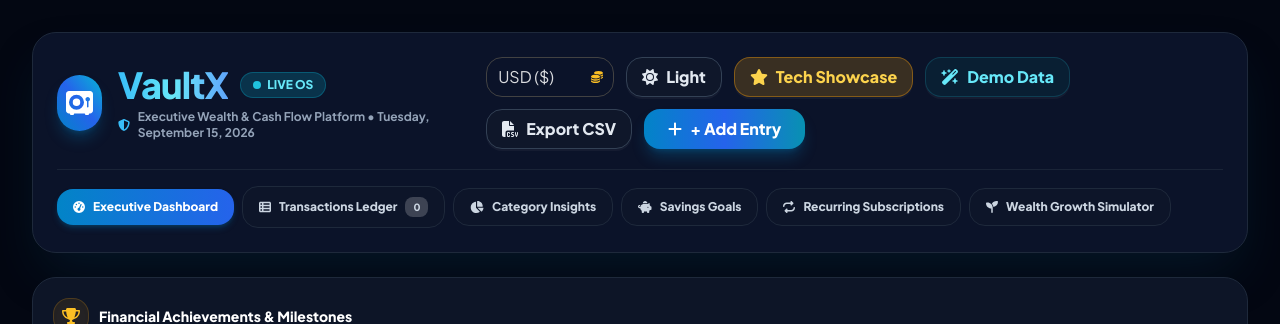
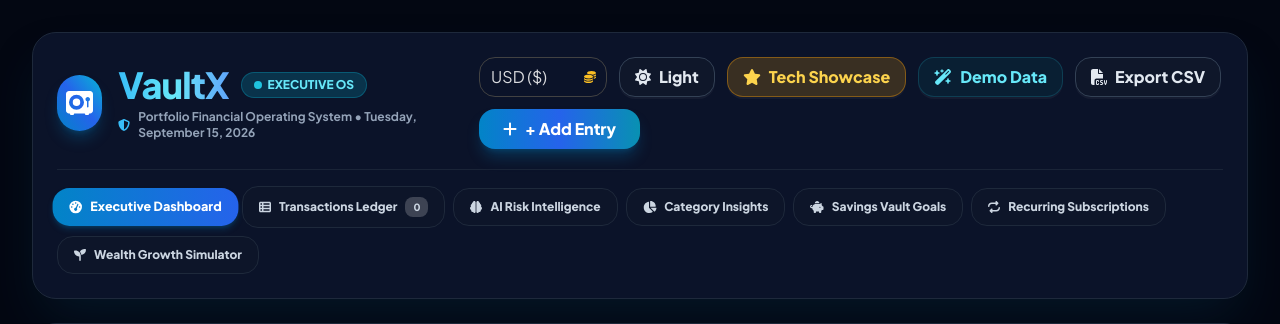
Before and after one commit to farwanasir2810-collab/finance_tracker, a React (Vite) app in the folder FrontEnd/: page / in a window 1280 px wide. Shown: the top 324 px of the page. Built offline with nearby package versions, Linux system fonts and the light colour scheme; no server answers.

Commit message:
VaultX - Connected Executive Header Navigation Hub with 7 Full-Page Workspaces

```diff
--- a/FrontEnd/src/routes/Home.jsx
+++ b/FrontEnd/src/routes/Home.jsx
@@ -23,7 +23,8 @@ import {
   faBrain,
   faGaugeHigh,
   faStar,
-  faTableList
+  faTableList,
+  faWallet
 } from '@fortawesome/free-solid-svg-icons';
 import dayjs from 'dayjs';
 
@@ -76,7 +77,7 @@ const Home = () => {
   const [transactions, setTransactions] = useState([]);
   const [summary, setSummary] = useState({ totalIncome: 0, totalExpenses: 0, balance: 0 });
 
-  // Navigation Workspace Key
+  // Connected Navigation Workspace Key
   const [activeWorkspaceKey, setActiveWorkspaceKey] = useState('overview');
 
   // Theme & Customization
@@ -341,7 +342,7 @@ const Home = () => {
           }`}>
             <div className="flex flex-col space-y-5">
 
-              {/* Top Row: Brand, Status, Currency, Actions */}
+              {/* Top Row: Brand, Live Status, Controls & Actions */}
               <div className="flex flex-col lg:flex-row lg:items-center justify-between gap-6">
                 <div className="flex items-center gap-4">
                   <div className="w-14 h-14 rounded-3xl bg-gradient-to-tr from-sky-600 via-blue-600 to-cyan-500 text-white flex items-center justify-center text-2xl font-black shadow-lg shadow-sky-600/30">
@@ -354,17 +355,19 @@ const Home = () => {
                       </h1>
                       <span className="flex items-center gap-1.5 px-3 py-1 rounded-full text-xs font-black bg-cyan-500/20 text-cyan-300 border border-cyan-500/30">
                         <span className="w-2 h-2 rounded-full bg-cyan-400 animate-pulse"></span>
-                        LIVE OS
+                        EXECUTIVE OS
                       </span>
                     </div>
                     <span className={`mt-1 flex items-center gap-2 text-xs font-bold ${isDarkMode ? 'text-slate-400' : 'text-slate-500'}`}>
                       <FontAwesomeIcon icon={faShieldHalved} className="text-sky-400" />
-                      Executive Wealth & Cash Flow Platform • {dayjs().format('dddd, MMMM D, YYYY')}
+                      Portfolio Financial Operating System • {dayjs().format('dddd, MMMM D, YYYY')}
                     </span>
                   </div>
                 </div>
 
+                {/* Right Action Controls */}
                 <div className="flex flex-wrap items-center gap-3">
+                  {/* Currency Dropdown */}
                   <Select
                     value={currencyKey}
                     onChange={val => setCurrencyKey(val)}
@@ -378,6 +381,7 @@ const Home = () => {
                     <Option value="PKR">PKR (Rs)</Option>
                   </Select>
 
+                  {/* Light / Dark Mode Toggle */}
                   <Button
                     size="large"
                     onClick={() => setIsDarkMode(!isDarkMode)}
@@ -389,6 +393,7 @@ const Home = () => {
                     {isDarkMode ? 'Light' : 'Dark'}
                   </Button>
 
+                  {/* Recruiter Spotlight Tech Showcase */}
                   <Button
                     icon={<FontAwesomeIcon icon={faStar} className="text-amber-400" />}
                     size="large"
@@ -398,6 +403,7 @@ const Home = () => {
                     Tech Showcase
                   </Button>
 
+                  {/* Load Demo Data */}
                   <Button
                     icon={<FontAwesomeIcon icon={faWandMagicSparkles} className="text-cyan-400" />}
                     size="large"
@@ -410,6 +416,7 @@ const Home = () => {
                     Demo Data
                   </Button>
 
+                  {/* Export CSV */}
                   <Button
                     icon={<FontAwesomeIcon icon={faFileCsv} className={isDarkMode ? 'text-slate-300' : 'text-slate-600'} />}
                     size="large"
@@ -421,6 +428,7 @@ const Home = () => {
                     Export CSV
                   </Button>
 
+                  {/* Primary Add Entry Button */}
                   <Button
                     type="primary"
                     size="large"
@@ -433,13 +441,14 @@ const Home = () => {
                 </div>
               </div>
 
-              {/* Bottom Row: Executive Connected Navbar Tabs */}
+              {/* Bottom Row: Executive Connected Navigation Hub */}
               <div className="pt-4 border-t border-slate-800/80 flex flex-wrap items-center gap-2">
                 {[
                   { key: 'overview', label: 'Executive Dashboard', icon: faGaugeHigh },
                   { key: 'ledger', label: 'Transactions Ledger', icon: faTableList, count: transactions.length },
+                  { key: 'ai', label: 'AI Risk Intelligence', icon: faBrain },
                   { key: 'analytics', label: 'Category Insights', icon: faChartPie },
-                  { key: 'goals', label: 'Savings Goals', icon: faPiggyBank },
+                  { key: 'goals', label: 'Savings Vault Goals', icon: faPiggyBank },
                   { key: 'subscriptions', label: 'Recurring Subscriptions', icon: faRepeat },
                   { key: 'growth', label: 'Wealth Growth Simulator', icon: faSeedling }
                 ].map(nav => (
@@ -448,7 +457,7 @@ const Home = () => {
                     onClick={() => setActiveWorkspaceKey(nav.key)}
                     className={`flex items-center gap-2 px-4 py-2.5 rounded-2xl font-black text-xs transition-all ${
                       activeWorkspaceKey === nav.key
-                        ? 'bg-gradient-to-r from-sky-600 to-blue-600 text-white shadow-md shadow-sky-600/25 border-0'
+                        ? 'bg-gradient-to-r from-sky-600 to-blue-600 text-white shadow-md shadow-sky-600/25 border-0 scale-105'
                         : isDarkMode
                         ? 'bg-slate-900/60 text-slate-300 border border-slate-800 hover:border-slate-700 hover:text-white'
                         : 'bg-slate-100 text-slate-700 border border-slate-200 hover:bg-slate-200'
@@ -468,7 +477,7 @@ const Home = () => {
             </div>
           </div>
 
-          {/* Gamified Milestones & Badges */}
+          {/* Achievement Badges Header Ribbon */}
           <AchievementBadges summary={convertedSummary} transactionCount={transactions.length} isDarkMode={isDarkMode} />
 
           {/* Hero Financial Summary Stat Grid */}
@@ -483,7 +492,9 @@ const Home = () => {
             isDarkMode={isDarkMode}
           />
 
-          {/* Workspace 1: Executive Dashboard Overview */}
+          {/* ========================================================================= */}
+          {/* SECTION 1: EXECUTIVE DASHBOARD OVERVIEW */}
+          {/* ========================================================================= */}
           {activeWorkspaceKey === 'overview' && (
             <div className="space-y-6">
               <AIAdvisor summary={convertedSummary} transactions={transactions} isDarkMode={isDarkMode} />
@@ -498,7 +509,9 @@ const Home = () => {
             </div>
           )}
 
-          {/* Workspace 2: Transactions Ledger Table (Prominent & Full Featured) */}
+          {/* ========================================================================= */}
+          {/* SECTION 2: TRANSACTIONS LEDGER & AUDIT TABLE (PROMINENT & FULL FEATURED) */}
+          {/* ========================================================================= */}
           {activeWorkspaceKey === 'ledger' && (
             <div className="space-y-4">
               {/* Search, Date & Type Filter Toolbar */}
@@ -563,9 +576,31 @@ const Home = () => {
                     </Button>
                   </div>
                 </div>
+
+                {/* Active Filter Chips */}
+                {hasActiveFilters && (
+                  <div className="mt-4 pt-3 border-t border-slate-800 flex flex-wrap items-center gap-2 text-xs">
+                    <span className="font-bold text-slate-400">Active Filters:</span>
+                    {filterType !== 'all' && (
+                      <Tag closable onClose={() => setFilterType('all')} color="blue" className="font-bold rounded-xl px-2.5 py-0.5">
+                        Type: {filterType.toUpperCase()}
+                      </Tag>
+                    )}
+                    {searchCategory.trim() !== '' && (
+                      <Tag closable onClose={() => setSearchCategory('')} color="purple" className="font-bold rounded-xl px-2.5 py-0.5">
+                        Category: &quot;{searchCategory}&quot;
+                      </Tag>
+                    )}
+                    {dateRange !== null && (
+                      <Tag closable onClose={() => setDateRange(null)} color="amber" className="font-bold rounded-xl px-2.5 py-0.5">
+                        Range Filter
+                      </Tag>
+                    )}
+                  </div>
+                )}
               </div>
 
-              {/* Transactions Ledger Table Container */}
+              {/* Transactions Table Container */}
               <div className={`rounded-3xl border overflow-hidden transition-colors duration-300 ${
                 isDarkMode ? 'bg-[#0b1329] border-slate-800' : 'bg-white border-slate-200/90 shadow-sm'
               }`}>
@@ -576,7 +611,7 @@ const Home = () => {
                     </div>
                     <div>
                       <h2 className="text-lg font-black m-0 text-white">Full Transaction Audit Ledger</h2>
-                      <span className="text-xs text-slate-400 font-semibold">Complete ledger of logged income & expense records</span>
+                      <span className="text-xs text-slate-400 font-semibold">Complete ledger of logged income & expense records ({currencyKey})</span>
                     </div>
                   </div>
                   <Tag color="blue" className="font-black px-3 py-1 rounded-xl text-xs">
@@ -610,22 +645,37 @@ const Home = () => {
             </div>
           )}
 
-          {/* Workspace 3: Category Analytics */}
+          {/* ========================================================================= */}
+          {/* SECTION 3: AI RISK INTELLIGENCE & ADVISORY */}
+          {/* ========================================================================= */}
+          {activeWorkspaceKey === 'ai' && (
+            <AIAdvisor summary={convertedSummary} transactions={transactions} isDarkMode={isDarkMode} />
+          )}
+
+          {/* ========================================================================= */}
+          {/* SECTION 4: CATEGORY ANALYTICS & EXPENSE BREAKDOWN */}
+          {/* ========================================================================= */}
           {activeWorkspaceKey === 'analytics' && (
             <CategoryAnalytics transactions={transactions} isDarkMode={isDarkMode} />
           )}
 
-          {/* Workspace 4: Savings Goals Vault */}
+          {/* ========================================================================= */}
+          {/* SECTION 5: SAVINGS GOALS VAULT & TARGET ALLOCATION */}
+          {/* ========================================================================= */}
           {activeWorkspaceKey === 'goals' && (
             <SavingsGoals onSuccess={loadData} isDarkMode={isDarkMode} />
           )}
 
-          {/* Workspace 5: Recurring Subscriptions */}
+          {/* ========================================================================= */}
+          {/* SECTION 6: RECURRING BILLS & SUBSCRIPTIONS MANAGER */}
+          {/* ========================================================================= */}
           {activeWorkspaceKey === 'subscriptions' && (
             <RecurringSubscriptions onSuccess={loadData} isDarkMode={isDarkMode} />
           )}
 
-          {/* Workspace 6: Wealth Growth Simulator */}
+          {/* ========================================================================= */}
+          {/* SECTION 7: WEALTH GROWTH & COMPOUND INTEREST SIMULATOR */}
+          {/* ========================================================================= */}
           {activeWorkspaceKey === 'growth' && (
             <WealthGrowthCalculator isDarkMode={isDarkMode} />
           )}
@@ -644,7 +694,7 @@ const Home = () => {
 
           {/* User Guide Modal */}
           <Modal
-            title={<span className="font-black text-lg">💡 Quick User Guide</span>}
+            title={<span className="font-black text-lg text-white">💡 Quick User Guide</span>}
             open={isHelpOpen}
             onCancel={() => setIsHelpOpen(false)}
             footer={[
@@ -653,7 +703,7 @@ const Home = () => {
               </Button>
             ]}
           >
-            <div className="space-y-4 text-sm py-2 font-medium">
+            <div className="space-y-4 text-sm py-2 font-medium text-slate-200">
               <div className="p-4 bg-sky-500/20 rounded-2xl text-sky-200 border border-sky-500/30">
                 Welcome to <strong>VaultX</strong>! Executive financial & wealth operating system.
               </div>
```
